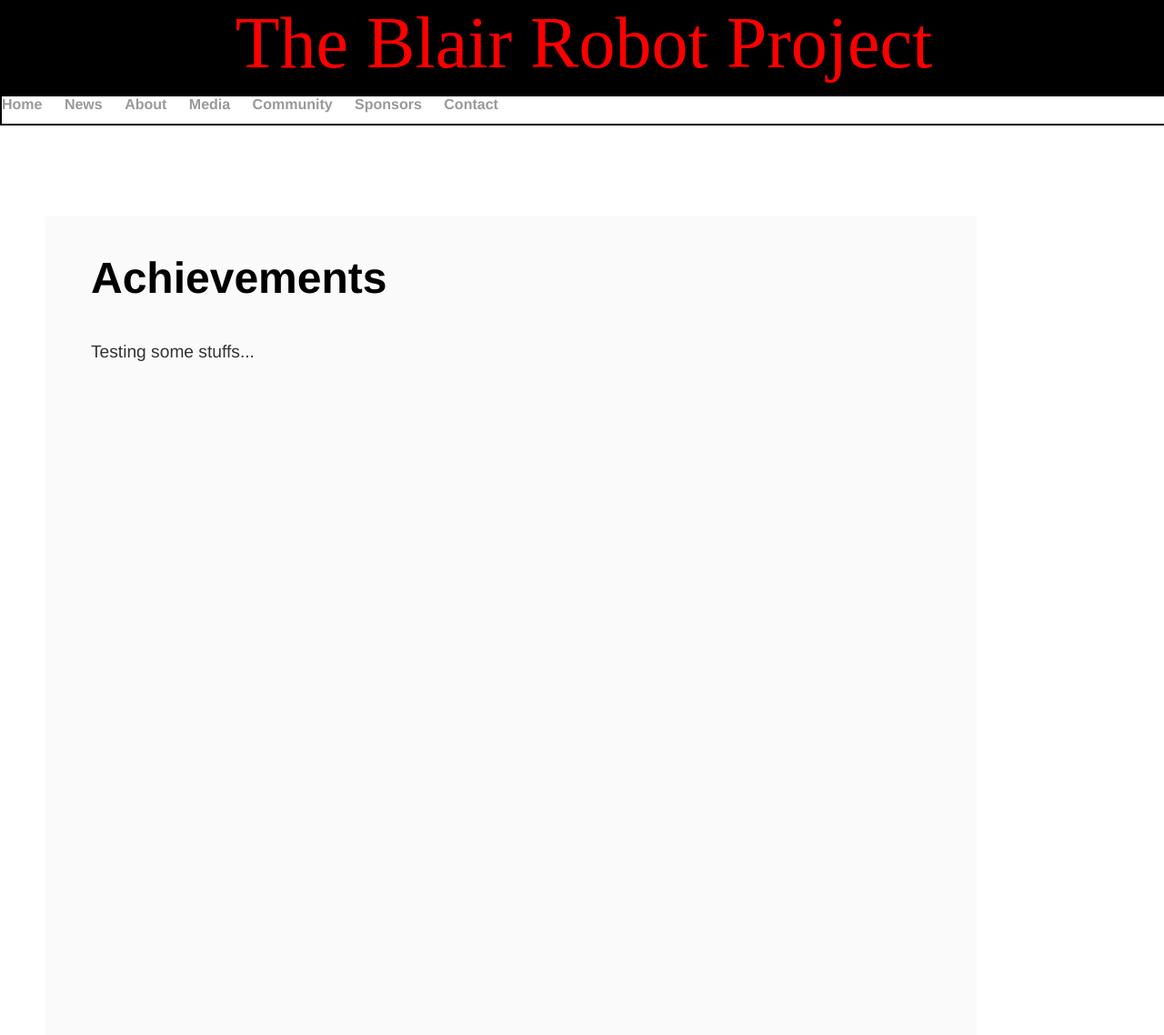
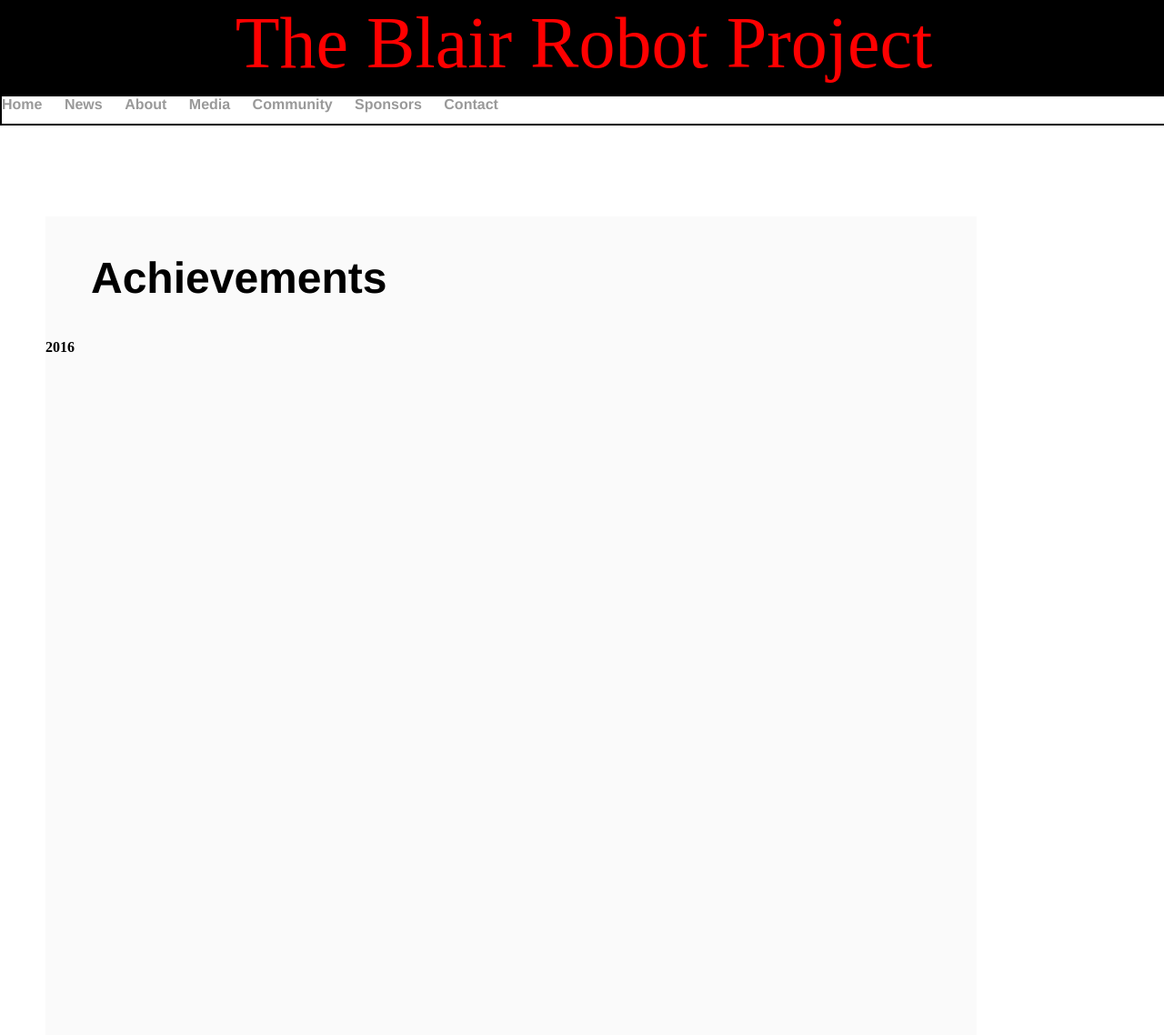
Before and after one commit to mouseythemouse/blair-robot-project.github.io, a Jekyll site: the page built from Achievements/index.html, in a window 1280 px wide. Shown: the whole page at 91% size. Built offline with Jekyll 4.4.1, drawn with Linux system fonts in a browser that asks for light colours.

Commit message:
Update index.html

```diff
--- a/Achievements/index.html
+++ b/Achievements/index.html
@@ -4,5 +4,5 @@ title: Achievements
 ---
 <div class="about">
 	<h2>Achievements</h2>
-	<p>Testing some stuffs...</p>
+	<h4>2016</h4>
 </div>
```
